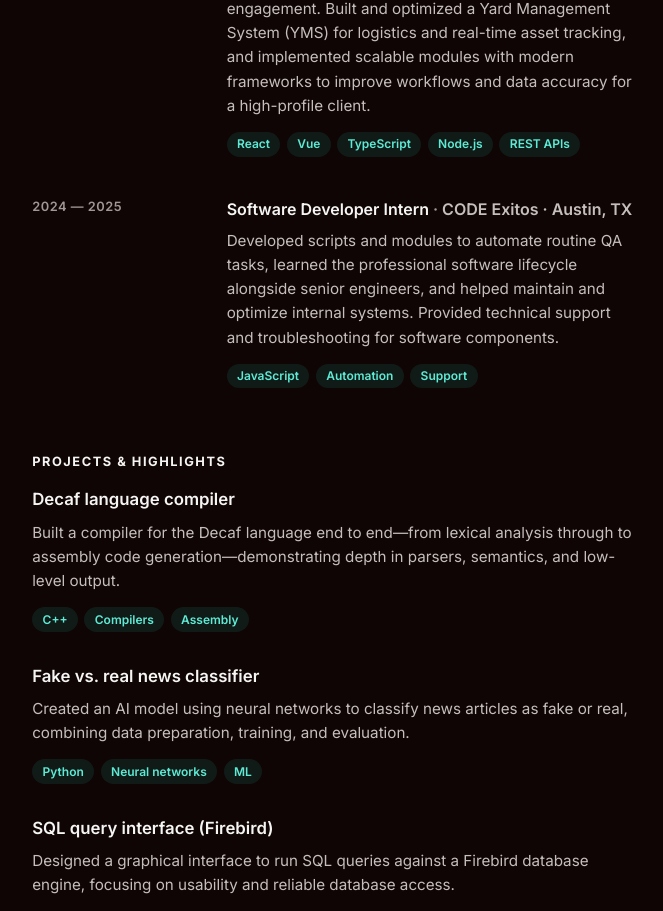
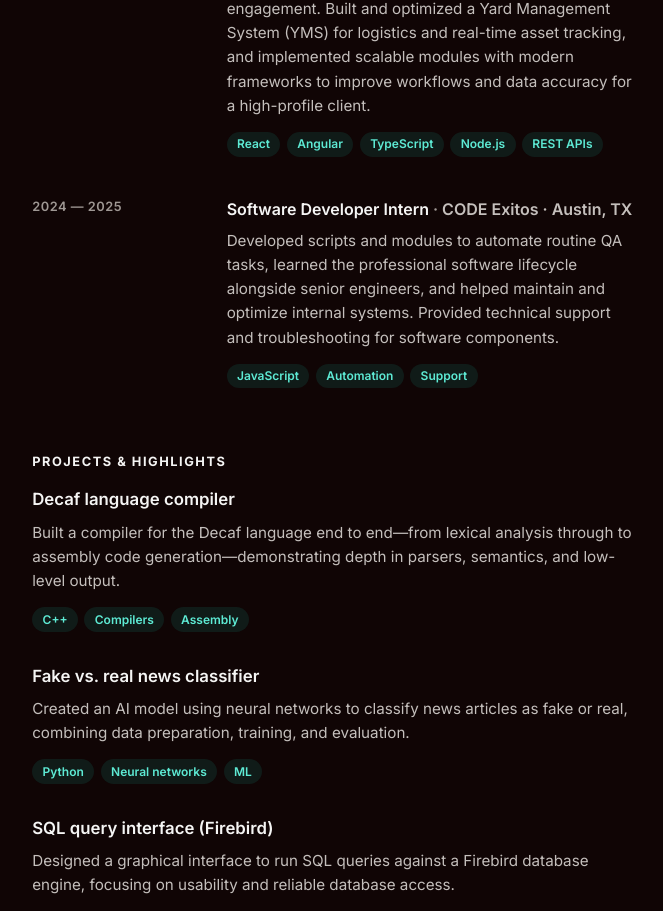
Before and after one commit to FerSosa64/portfolio, a React (Vite) app: page / in a window 1280 px wide. Shown: the part 950-1861 px from the top of the page, without its empty margins (499-1162 px from the left). Built offline with nearby package versions, Linux system fonts and the light colour scheme.

Commit message:
Update technology tags in English and Spanish localization files from 'Vue' to 'Angular' for consistency across platforms.

```diff
--- a/src/i18n/copy_en.ts
+++ b/src/i18n/copy_en.ts
@@ -54,7 +54,7 @@ export const copyEn: Copy = {
           company: 'CODE Exitos · Austin, TX',
           description:
             'Designed UI/UX improvements, supported high availability through monitoring and maintenance, and delivered performant applications that increased engagement. Built and optimized a Yard Management System (YMS) for logistics and real-time asset tracking, and implemented scalable modules with modern frameworks to improve workflows and data accuracy for a high-profile client.',
-          tags: ['React', 'Vue', 'TypeScript', 'Node.js', 'REST APIs'],
+          tags: ['React', 'Angular', 'TypeScript', 'Node.js', 'REST APIs'],
         },
         {
           dates: '2024 — 2025',
--- a/src/i18n/copy_es.ts
+++ b/src/i18n/copy_es.ts
@@ -54,7 +54,7 @@ export const copyEs: Copy = {
           company: 'CODE Exitos · Austin, TX',
           description:
             'Mejoré UI/UX, apoyé alta disponibilidad con monitoreo y mantenimiento, y entregué aplicaciones de alto rendimiento que aumentaron el engagement. Desarrollé y optimicé un YMS para logística y seguimiento en tiempo real, e implementé módulos escalables con frameworks modernos para mejorar flujos y precisión de datos para un cliente destacado.',
-          tags: ['React', 'Vue', 'TypeScript', 'Node.js', 'REST APIs'],
+          tags: ['React', 'Angular', 'TypeScript', 'Node.js', 'REST APIs'],
         },
         {
           dates: '2024 — 2025',
```
